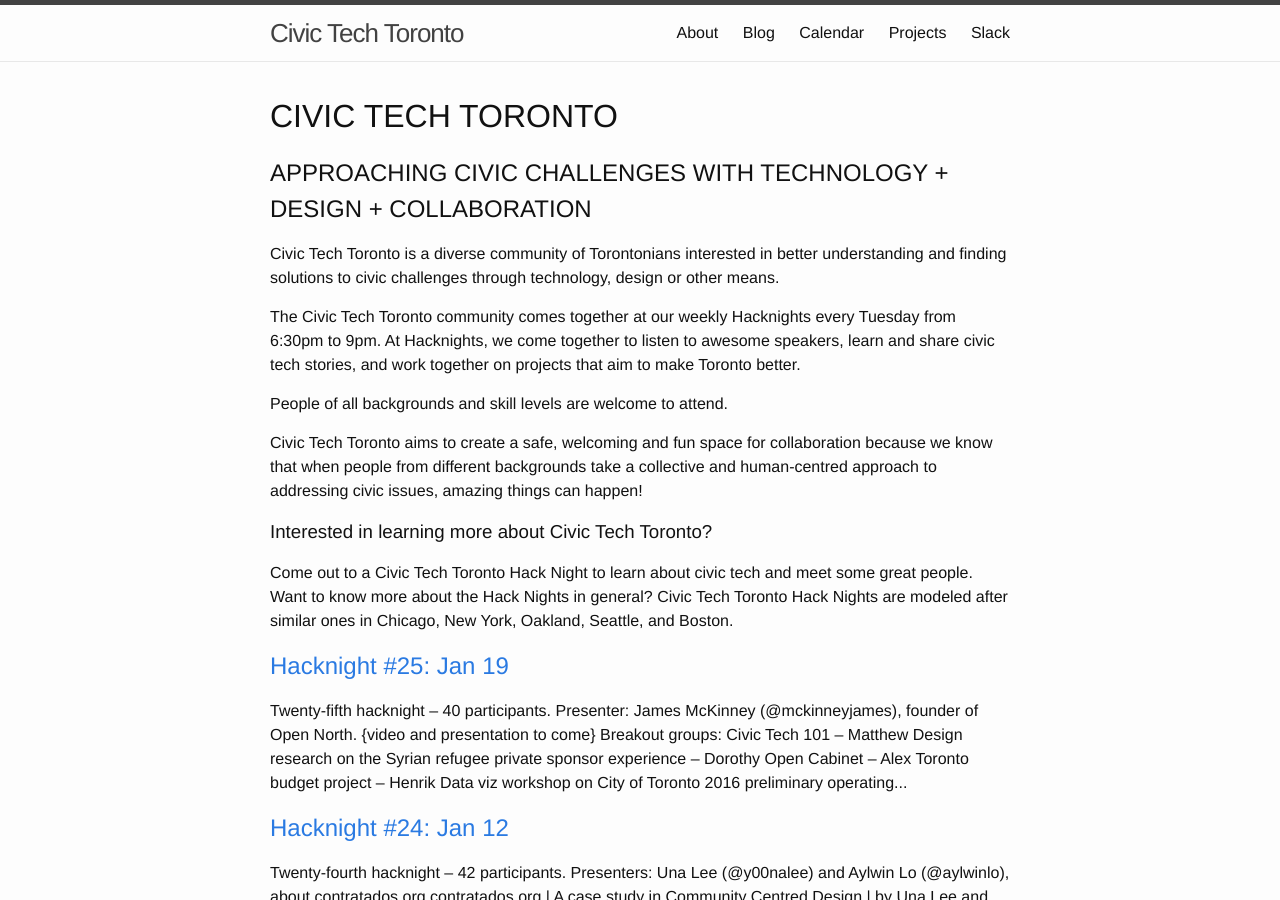
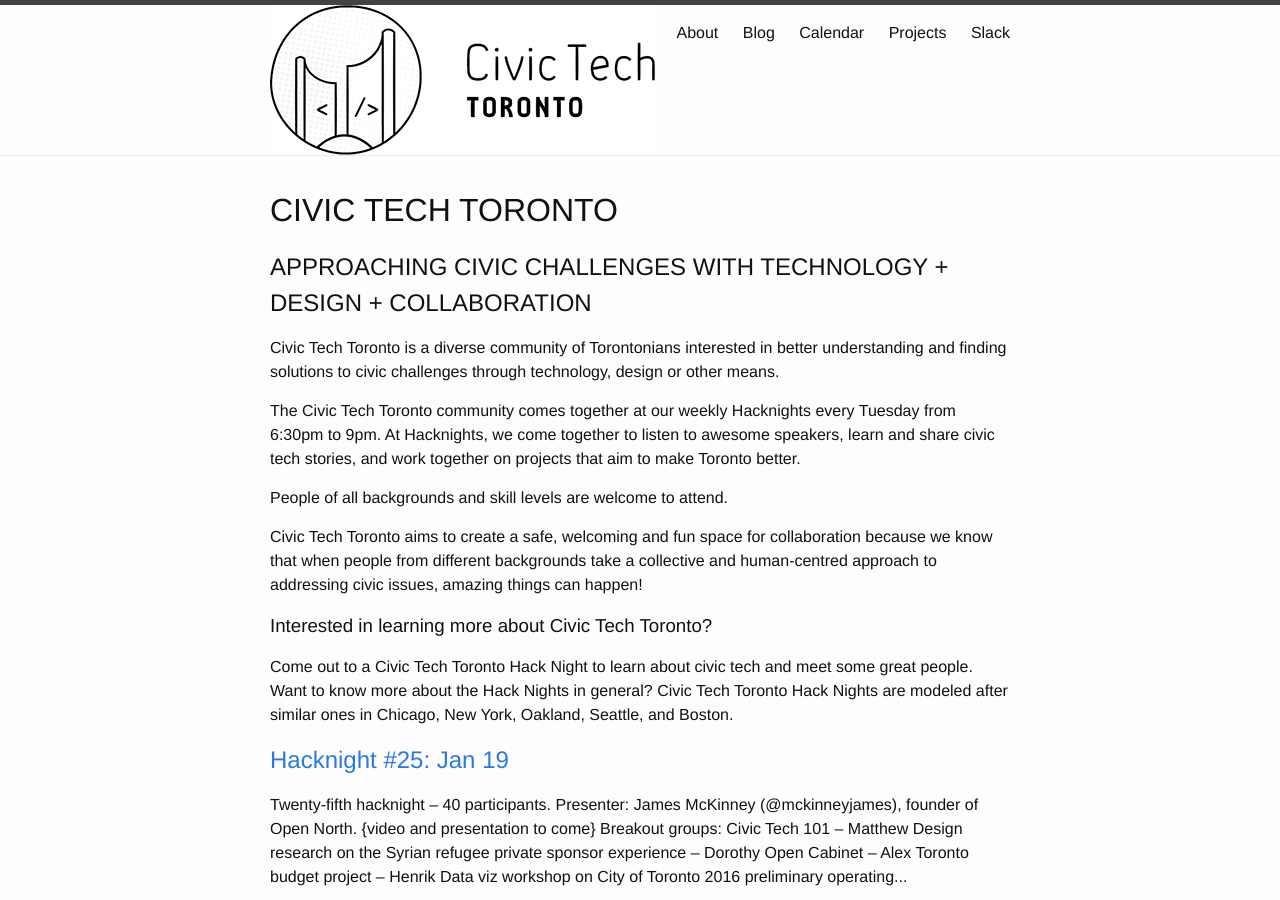
Before and after one commit to CivicTechTO/civictechto-jekyll, a Jekyll site: the page built from index.html, in a window 1280 px wide and 900 px high. Built offline with Jekyll 4.4.1, drawn with Linux system fonts in a browser that asks for light colours; Markdown is read by kramdown in place of the engine named in the settings.

Commit message:
Added really ugly logo theming in header.

```diff
--- a/_includes/header.html
+++ b/_includes/header.html
@@ -2,7 +2,7 @@
 
   <div class="wrapper">
 
-    <a class="site-title" href="{{ site.baseurl }}/">{{ site.title }}</a>
+    <a class="site-title" href="{{ site.baseurl }}/"><img src="{{ site.baseurl }}/assets/CTTO-logo-sm.png" alt="{{ site.title }}"></img></a>
 
     <nav class="site-nav">
       <a href="#" class="menu-icon">
```
